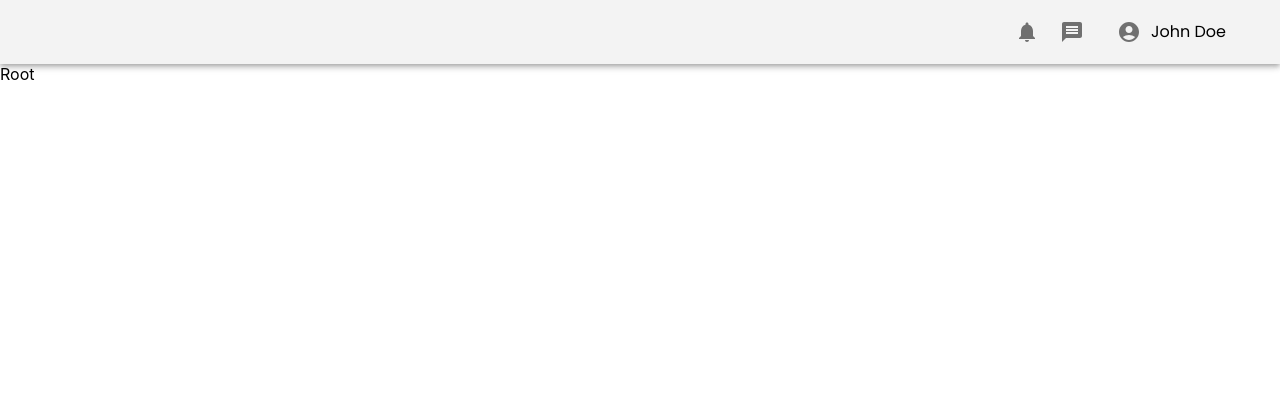
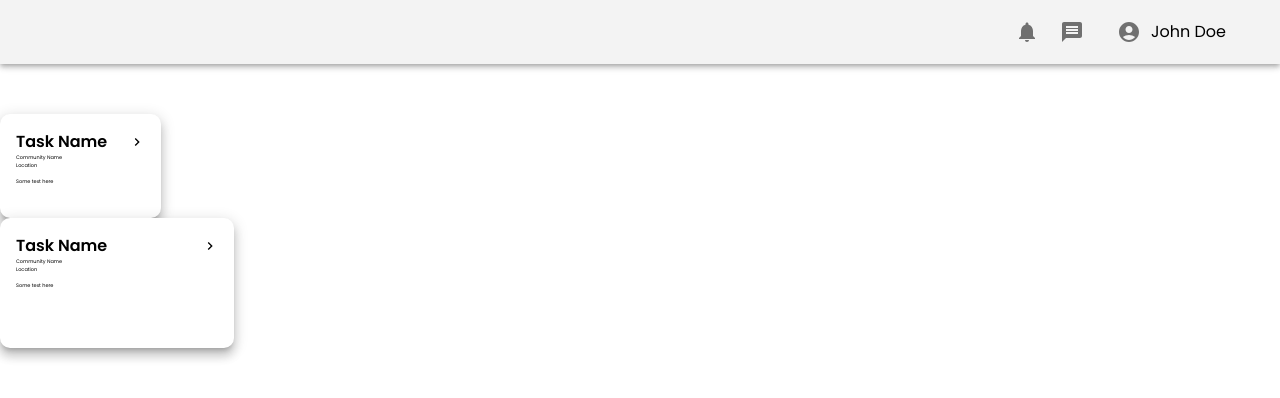
Before and after one commit to sandeep-bh-dev/Coquest-WebApp, a React (Create React App) app in the folder frontend/: page / in a window 1280 px wide. Shown: the top 398 px of the page. Built offline with nearby package versions, Linux system fonts and the light colour scheme.

Commit message:
added card component

```diff
--- /dev/null
+++ b/frontend/src/components/TaskCard/index.tsx
@@ -0,0 +1,76 @@
+import React from "react";
+import Card, { CardProps } from "@mui/material/Card";
+import CardHeader from "@mui/material/CardHeader";
+import Typography from "@mui/material/Typography";
+import IconButton from "@mui/material/IconButton";
+import ChevronRightIcon from "@mui/icons-material/ChevronRight";
+
+import styled from "@emotion/styled";
+
+type TaskCardProps = CardProps & {
+	name: string;
+	community: string;
+	location: string;
+	description: string;
+	type: "small" | "large";
+};
+
+const Name = styled(Typography)({
+	fontWeight: 600,
+	fontSize: 16,
+	color: "black",
+	lineHeight: "24px",
+});
+
+const Body = styled(Typography)({
+	fontWeight: 400,
+	fontSize: 5,
+	lineHeight: "8px",
+});
+
+const Spacer = styled.div({
+	height: 8,
+});
+
+const ChevronIcon = styled(ChevronRightIcon)({
+	color: "black",
+	fontSize: 16,
+});
+
+const TaskCard = ({
+	name,
+	community,
+	location,
+	description,
+	type,
+	...rest
+}: TaskCardProps) => {
+	const CustomCard = styled(Card)({
+		height: type === "large" ? 130 : 104,
+		width: type === "large" ? 234 : 161,
+	});
+
+	return (
+		<CustomCard {...rest}>
+			<CardHeader
+				action={
+					<IconButton>
+						<ChevronIcon />
+					</IconButton>
+				}
+				title={<Name>{name}</Name>}
+				subheader={
+					<>
+						<Body>
+							{community} <br /> {location}
+						</Body>
+						<Spacer />
+						<Body> {description}</Body>
+					</>
+				}
+			/>
+		</CustomCard>
+	);
+};
+
+export default TaskCard;
--- a/frontend/src/index.tsx
+++ b/frontend/src/index.tsx
@@ -5,6 +5,7 @@ import Toolbar from "./components/Toolbar";
 import { ThemeProvider } from "@mui/material/styles";
 import theme from "./styles/theme";
 import "./index.css";
+import TaskCard from "./components/TaskCard";
 
 const root = ReactDOM.createRoot(
 	document.getElementById("root") as HTMLElement
@@ -13,7 +14,24 @@ const root = ReactDOM.createRoot(
 const router = createBrowserRouter([
 	{
 		path: "/",
-		element: <div>Root</div>,
+		element: (
+			<>
+				<TaskCard
+					name="Task Name"
+					community="Community Name"
+					location="Location"
+					description="Some text here"
+					type="small"
+				/>
+				<TaskCard
+					name="Task Name"
+					community="Community Name"
+					location="Location"
+					description="Some text here"
+					type="large"
+				/>
+			</>
+		),
 	},
 	{
 		path: "/home",
@@ -29,6 +47,8 @@ root.render(
 	<React.StrictMode>
 		<ThemeProvider theme={theme}>
 			<Toolbar />
+
+			<div style={{ height: 50 }} />
 			<RouterProvider router={router} />
 		</ThemeProvider>
 	</React.StrictMode>
--- a/frontend/src/styles/theme.ts
+++ b/frontend/src/styles/theme.ts
@@ -11,6 +11,23 @@ const theme = createTheme({
             },
             defaultProps: {
                 position: 'static'
+            }
+        },
+        MuiCard: {
+            styleOverrides: {
+                root: {
+                    borderRadius: 10
+                }
+            },
+            defaultProps: {
+                raised: true
+            }
+        },
+        MuiCardHeader: {
+            styleOverrides: {
+                subheader: {
+                    color: 'black'
+                }
             }
         },
         MuiToolbar: {
```
